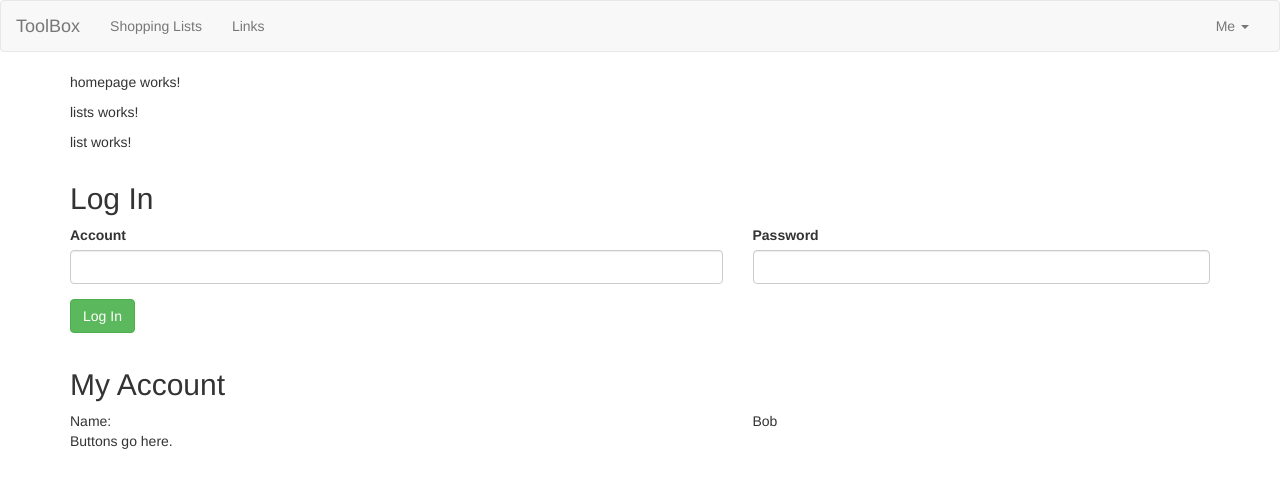
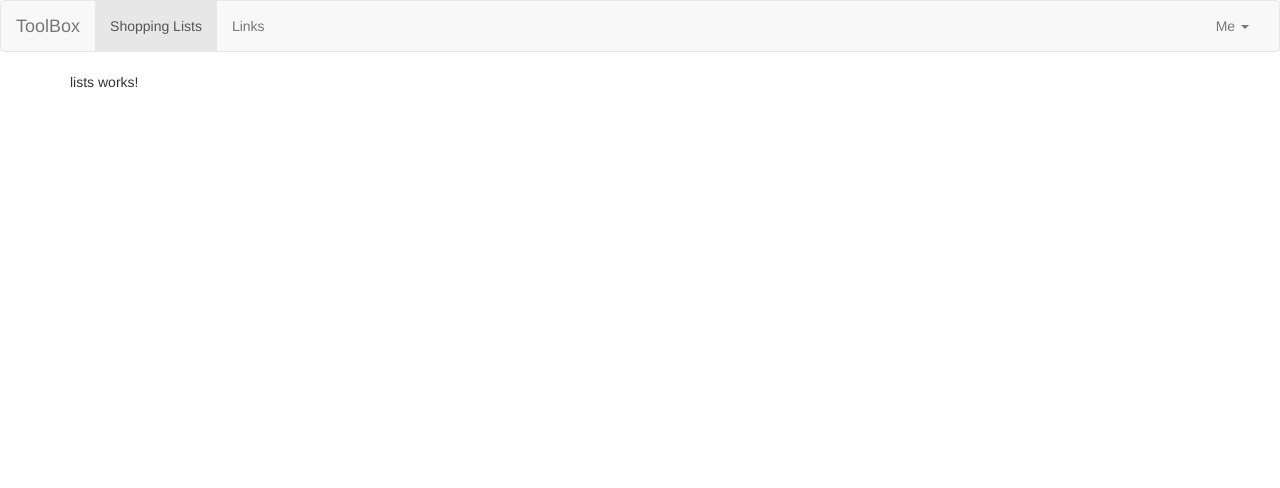
Before and after one commit to ryan-learning-git/ToolBoxJS, an Angular app: page /shoppingLists in a window 1280 px wide. Shown: the top 488 px of the page. Built offline with nearby package versions, Linux system fonts and the light colour scheme.

Commit message:
Routing now works.

```diff
--- /dev/null
+++ b/src/app/app-routing.module.ts
@@ -0,0 +1,22 @@
+import {NgModule} from '@angular/core';
+import {RouterModule, Routes} from '@angular/router';
+import {ListsComponent} from './components/functions/shoppinglists/lists/lists.component';
+import {LoginComponent} from './components/functions/login/login.component';
+import {HomepageComponent} from './components/functions/homepage/homepage.component';
+import {MyaccountComponent} from './components/functions/myaccount/myaccount.component';
+
+const appRoutes: Routes = [
+  { path: 'shoppingLists', component: ListsComponent },
+  { path: 'login', component: LoginComponent },
+  { path: 'account', component: MyaccountComponent },
+  { path: 'home', component: HomepageComponent },
+  { path: '', redirectTo: '/home', pathMatch: 'full' },
+];
+
+@NgModule({
+  imports: [RouterModule.forRoot(appRoutes)],
+  exports: [RouterModule]
+})
+export class AppRoutingModule {
+
+}
--- a/src/app/app.module.ts
+++ b/src/app/app.module.ts
@@ -12,6 +12,7 @@ import { ListComponent } from './components/functions/shoppinglists/list/list.co
 import { LoginComponent } from './components/functions/login/login.component';
 import { MyaccountComponent } from './components/functions/myaccount/myaccount.component';
 import {ShoppinglistsService} from './components/services/shoppinglists.service';
+import {AppRoutingModule} from './app-routing.module';
 
 @NgModule({
   declarations: [
@@ -26,7 +27,8 @@ import {ShoppinglistsService} from './components/services/shoppinglists.service'
   imports: [
     BrowserModule,
     FormsModule,
-    HttpClientModule
+    HttpClientModule,
+    AppRoutingModule
   ],
   providers: [ShoppinglistsService], // having it here means that a single instance is used everywhere, ie a singleton.
   bootstrap: [AppComponent]
--- a/src/app/components/functions/shoppinglists/lists/lists.component.ts
+++ b/src/app/components/functions/shoppinglists/lists/lists.component.ts
@@ -1,4 +1,6 @@
 import { Component, OnInit } from '@angular/core';
+import {ShoppinglistsService} from '../../../services/shoppinglists.service';
+import {ListModel} from '../../../../Models/list.model';
 
 @Component({
   selector: 'app-lists',
@@ -7,9 +9,12 @@ import { Component, OnInit } from '@angular/core';
 })
 export class ListsComponent implements OnInit {
 
-  constructor() { }
+  private shoppingLists: ListModel[];
+
+  constructor(private shoppingListService: ShoppinglistsService) { }
 
   ngOnInit() {
+    this.shoppingLists = this.shoppingListService.getShoppingLists();
   }
 
 }
--- a/src/app/components/page-furniture/header/header.component.html
+++ b/src/app/components/page-furniture/header/header.component.html
@@ -1,12 +1,12 @@
 <nav class="navbar navbar-default">
   <div class="container-fluid">
     <div class="navbar-header">
-      <a href="#" class="navbar-brand">ToolBox</a>
+      <a routerLink="/" class="navbar-brand">ToolBox</a>
     </div>
 
     <div class="collapse navbar-collapse">
       <ul class="nav navbar-nav">
-        <li routerLinkActive="active"><a routerLink="/shoppinglists"
+        <li routerLinkActive="active"><a routerLink="/shoppingLists"
 
         >Shopping Lists</a></li>
         <li routerLinkActive="active"><a routerLink="/links"
--- a/src/app/root/app.component.html
+++ b/src/app/root/app.component.html
@@ -3,31 +3,8 @@
   <div class="row">
     <div class="col-md-12">
 
-      <app-homepage></app-homepage>
+      <router-outlet></router-outlet>
 
-    </div>
-  </div>
-  <div class="row">
-    <div class="col-md-12">
-      <app-lists></app-lists>
-    </div>
-  </div>
-
-  <div class="row">
-    <div class="col-md-12">
-      <app-list></app-list>
-    </div>
-  </div>
-
-  <div class="row">
-    <div class="col-md-12">
-      <app-login></app-login>
-    </div>
-  </div>
-
-  <div class="row">
-    <div class="col-md-12">
-      <app-myaccount></app-myaccount>
     </div>
   </div>
 
--- a/src/index.html
+++ b/src/index.html
@@ -2,7 +2,7 @@
 <html lang="en">
 <head>
   <meta charset="utf-8">
-  <title>Untitled</title>
+  <title>ToolBox</title>
   <base href="/">
 
   <meta name="viewport" content="width=device-width, initial-scale=1">
```
